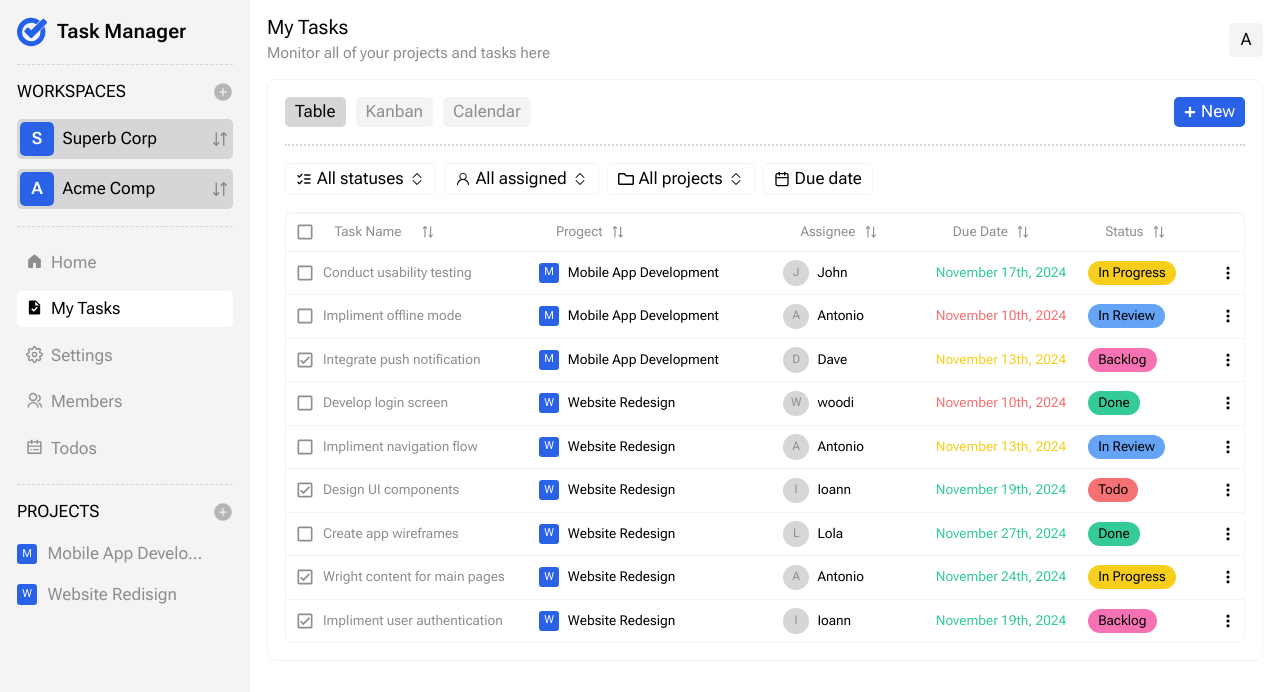
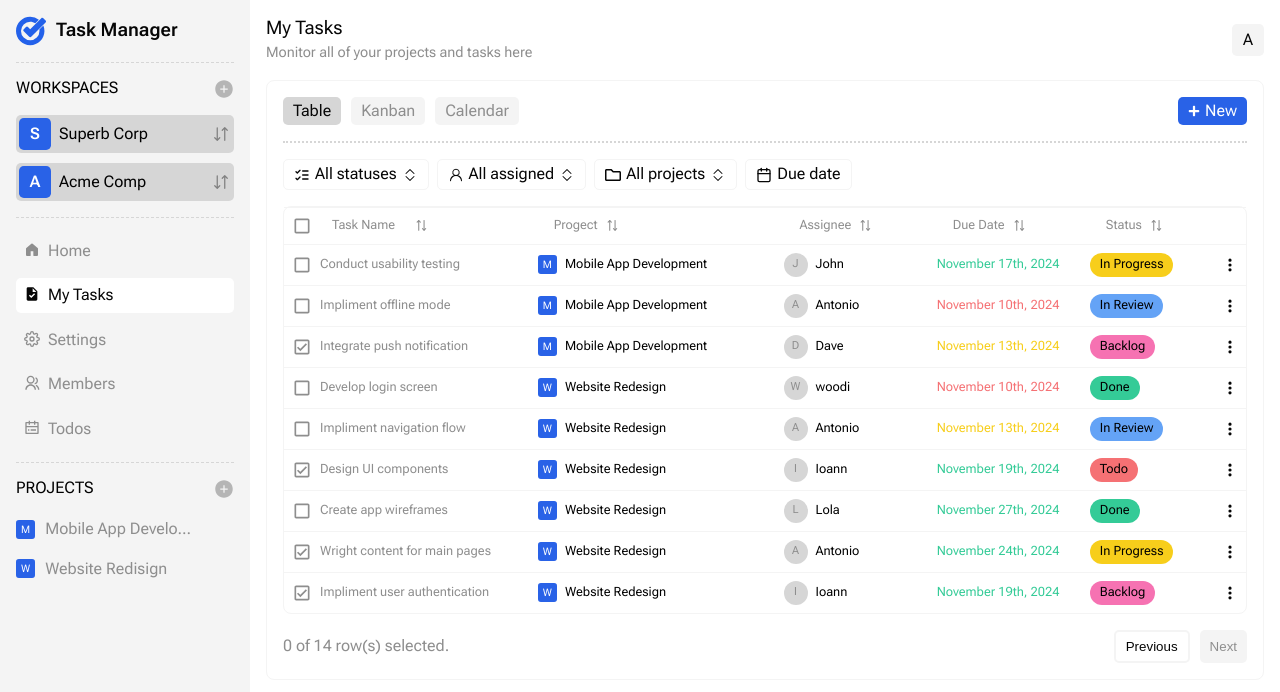
Before and after one commit to webioann/sandbox_prisma, a Next.js app: page /my_tasks/table in a window 1280 px wide. Shown: the top 692 px of the page. Built offline with nearby package versions, Linux system fonts and the light colour scheme.

Commit message:
pagination UI

```diff
--- a/app/global.css
+++ b/app/global.css
@@ -44,14 +44,14 @@ html, body{
     width: 100%;
     scroll-behavior: smooth;
     height: 100%;
-    font-size: 14px;
+    font-size: 16px;
     line-height: 1.15;
     font-weight: 400;
     -ms-text-size-adjust: 100%;
     -moz-text-size-adjust: 100%;
     -webkit-text-size-adjust: 100%;
 }
-@media (min-width: 580px) {
+/* @media (min-width: 580px) {
     html,
     body {
         font-size: 15px;
@@ -68,4 +68,4 @@ html, body{
     body {
         font-size: 17px;
     }
-}
+} */
--- a/app/my_tasks/layout.tsx
+++ b/app/my_tasks/layout.tsx
@@ -1,17 +1,9 @@
 import React from 'react'
-import TaskPageNavigation from '@/components/TaskPageNavigation/TaskPageNavigation'
 
 export default function TaskPagesLayout({
     children,
     }: {
         children: React.ReactNode
     }) {
-    return (
-        <section style={{width: '100%', height: '100%', padding: '0 1rem'}}>
-            <div style={{border: '1px solid #f4f4f4', borderRadius: '8px', padding: '0 1rem'}}>
-                <TaskPageNavigation/>
-                {children}
-            </div>
-        </section>
-    )
+    return ( <main> {children} </main> )
 }
--- a/app/my_tasks/table/page.tsx
+++ b/app/my_tasks/table/page.tsx
@@ -1,5 +1,6 @@
 import React from 'react'
 import TaskTableItem from '@/components/TaskTableItem/TaskTableItem'
+import TaskPageNavigation from '@/components/TaskPageNavigation/TaskPageNavigation'
 import { FiCalendar } from "react-icons/fi"
 import { LuListChecks } from "react-icons/lu"
 import { GoPerson } from "react-icons/go"
@@ -17,18 +18,13 @@ import type { ProjectsDataType } from '../../../types/tasks.types'
 
 
 export default function TablePage() {
-
-    const T = () => {
-        let result = ProjectsData.map((project) => {
-            project.project_tasks_list.map(() => {
-
-            })
-        })
-    }
-
+    let D = true
     return (
-        <>
-            <div className={styles.filters_row}>
+        <main className={styles.table_page}>
+            <div className={styles.table_wrapper}>
+                <TaskPageNavigation/>
+                {/* FILTERS */}
+                <section className={styles.filters_row}>
                     <div className={styles.filter}>
                         <LuListChecks size={16} color='#060606'/>
                         <p className={styles.filter_title}>All statuses</p>
@@ -48,40 +44,34 @@ export default function TablePage() {
                         <FiCalendar size={16} color='#060606'/>
                         <p className={styles.filter_title}>Due date</p>
                     </div>
-            </div>
-
-
-
+                </section>
+                {/* TABLE OF TASKS */}
                 <section className={styles.tasks_table}>
+                    {/* TABLE HEADER */}
                     <div className={styles.table_header}>
                         <div className={styles.column_name_first}>
                             <MdOutlineCheckBoxOutlineBlank size={20}/>
                             <p className={styles.task_name_cell}>Task Name</p>
                             <TbArrowsUpDown/>
                         </div>
-
                         <div className={styles.column_name}>
                             <p>Progect</p>
                             <TbArrowsUpDown/>
                         </div>
-
                         <div className={styles.column_name}>
                             <p>Assignee</p>
                             <TbArrowsUpDown/>
                         </div>
-
                         <div className={styles.column_name}>
                             <p>Due Date</p>
                             <TbArrowsUpDown/>
                         </div>
-
                         <div className={styles.column_name}>
                             <p>Status</p>
                             <TbArrowsUpDown/>
                         </div>
-
                     </div>
-                {/* =================== */}
+                    {/*TABLE ROWS*/}
                     <ul className={styles.table_of_projects}>
                         {ProjectsData.map((project) =>
                             project.project_tasks_list.map((task) => { return (<TaskTableItem project={project} task={task}/>)})
@@ -90,10 +80,21 @@ export default function TablePage() {
 
 
                 </section>
-
-
-
-            <div className={styles.pagination}></div>
-        </>
+                {/* PAGINATION */}
+                <section className={styles.pagination}>
+                    <p className={styles.pagination_diapason}>
+                        {`${0} of ${14} row(s) selected.`}
+                    </p>
+                    <div className={styles.page_switcher}>
+                        <button className={`${D ? styles.active_btn : styles.pagination_btn}`}>
+                            Previous
+                        </button>
+                        <button className={styles.pagination_btn}>
+                            Next
+                        </button>
+                    </div>
+                </section>
+            </div>
+        </main>
     )
 };
--- a/app/my_tasks/table/table.module.scss
+++ b/app/my_tasks/table/table.module.scss
@@ -1,3 +1,12 @@
+.table_page{
+    width: 100%;
+    height: 100%;
+    padding: 0 1rem;
+    .table_wrapper{
+        border: 1px solid #f4f4f4;
+        border-radius: 8px;
+        padding: 0 1rem;
+        // FILTERS ROW ===
         .filters_row{
             display: flex;
             gap: 8px;
@@ -14,11 +23,11 @@
                 }
             }
         }
-// tasks full list --------------
+        // TABLE ==============
         .tasks_table{
-    margin-bottom: 1rem;
             border: 1px solid var(--bg-second);
             border-radius: 8px;
+            // HEADER ===
             .table_header{
                 display: grid;
                 gap: 5px;
@@ -41,7 +50,35 @@
                 }
             }
         }
-// pagination -----------
+        // PAGINATION ===
         .pagination{
+            display: flex;
+            justify-content: space-between;
+            align-items: center;
+            padding: 1rem 0;
+            .pagination_diapason{
+                flex: 1;
+                color: var(--text-second);
+            }
+            .page_switcher{
+                display: flex;
+                gap: 10px;
+                .pagination_btn{
+                    padding: 7px 10px;
+                    border-radius: 5px;
+                    color: var(--text-second);
+                    background-color: var(--bg-second);
+                    font-weight: 500;
+                }
+                .active_btn{
+                    padding: 7px 10px;
+                    border-radius: 5px;
+                    border: 2px solid var(--bg-second);
+                    background-color: var(--bg-main);
+                    color: var(--text-main);
+                }
+            }
+        }
 
     }
+}
```
Lines whose indentation alone changed are shown as unchanged.
